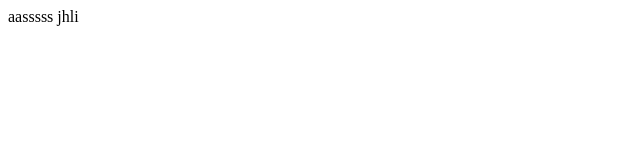
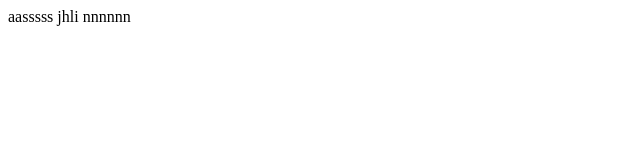
Before and after one commit to donely301/kc_web, a plain HTML site: page index.html in a window 1280 px wide. Shown: the full height of the page, 0-640 px from the left. Drawn offline with Linux system fonts and the light colour scheme.

Commit message:
Update index.html

```diff
--- a/index.html
+++ b/index.html
@@ -7,6 +7,6 @@
     <title>Document</title>
 </head>
 <body> aasssss
-    jhli
+    jhli nnnnnn
 </body>
 </html>
```
